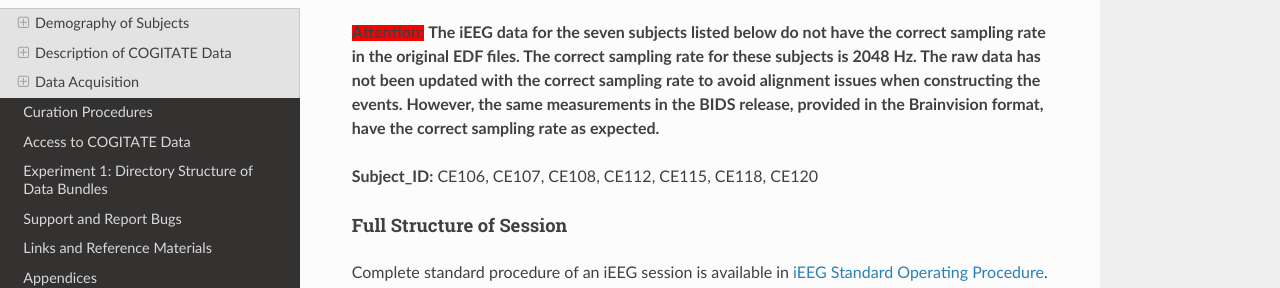
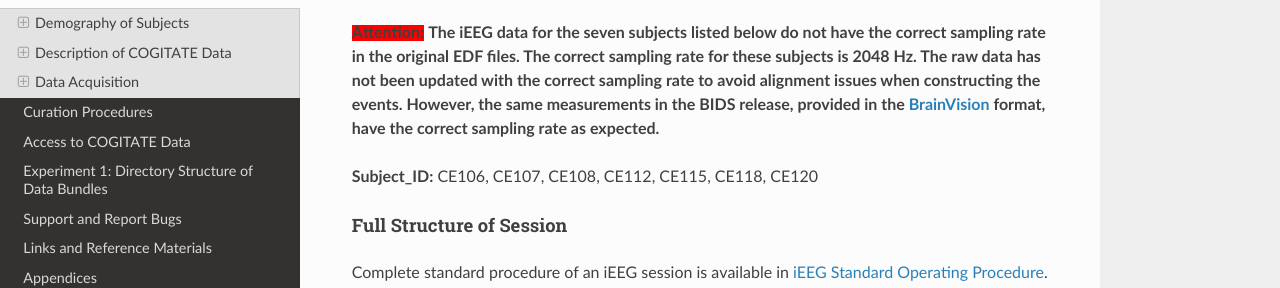
Before and after one commit to Cogitate-consortium/cogitate-data, an MkDocs documentation site: the page built from docs/03_cogdataset.md, in a window 1280 px wide and 900 px high, scrolled down 26154 px. Shown: the part 235-523 px from the top of the window. Built offline with MkDocs 1.6.1, drawn with Linux system fonts in a browser that asks for light colours; nearby versions of some CDN libraries; some of the changed lines change nothing that is shown.

Commit message:
added BrainVision's link to "Attention" in "Task (tiEEG)" section

```diff
--- a/docs/03_cogdataset.md
+++ b/docs/03_cogdataset.md
@@ -587,7 +587,7 @@
 | Experiment 1 | 5       | 4          | 34-38 per block | 720             |
 
 <span style="background-color: red"><b>Attention:</b></span>
-**The iEEG data for the seven subjects listed below do not have the correct sampling rate in the original EDF files. The correct sampling rate for these subjects is 2048 Hz. The raw data has not been updated with the correct sampling rate to avoid alignment issues when constructing the events. However, the same measurements in the BIDS release, provided in the Brainvision format, have the correct sampling rate as expected.**
+**The iEEG data for the seven subjects listed below do not have the correct sampling rate in the original EDF files. The correct sampling rate for these subjects is 2048 Hz. The raw data has not been updated with the correct sampling rate to avoid alignment issues when constructing the events. However, the same measurements in the BIDS release, provided in the [BrainVision](https://www.brainproducts.com/support-resources/brainvision-core-data-format-1-0/) format, have the correct sampling rate as expected.**
 
 **Subject_ID:** CE106, CE107, CE108, CE112, CE115, CE118, CE120
 
```
